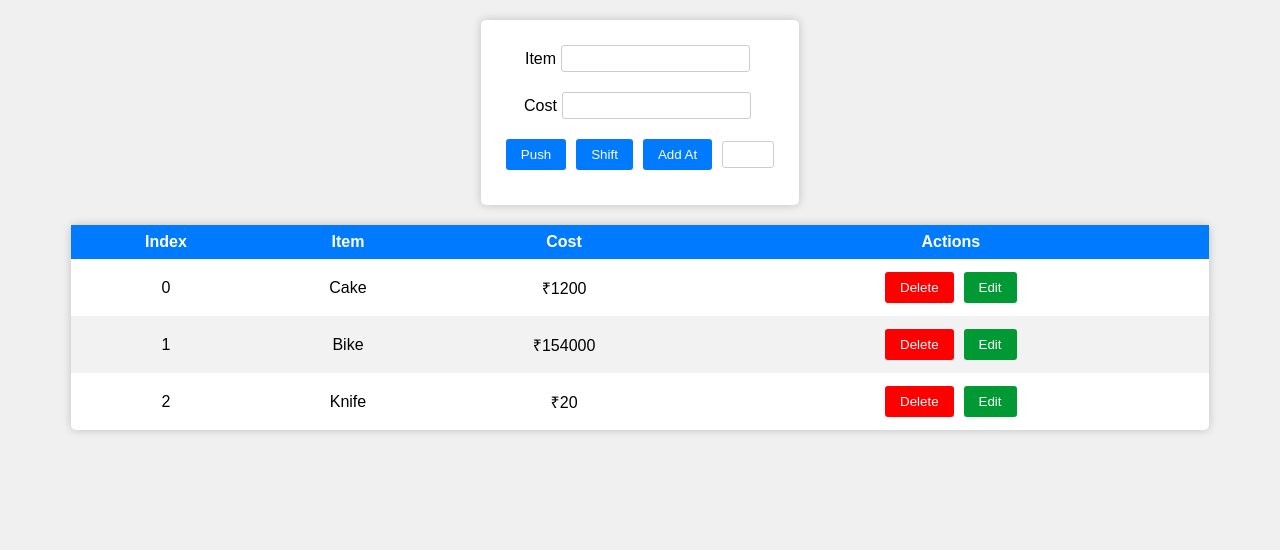
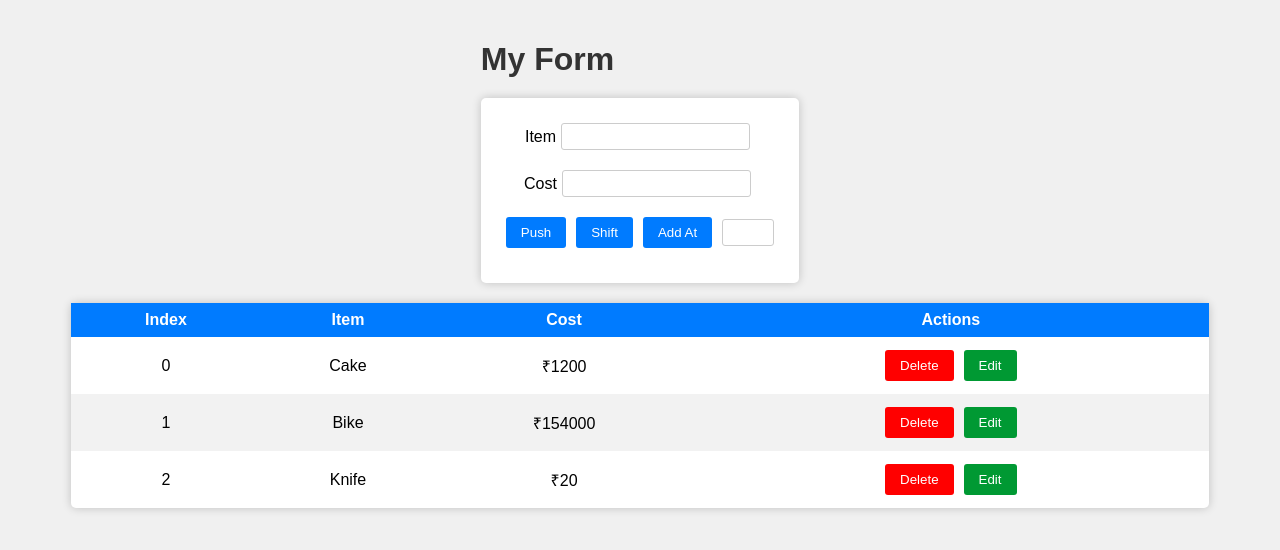
Before and after one commit to sujithmsjs/item-cost-management, a React (Create React App) app: page / in a window 1280 px wide. Shown: the top 550 px of the page. Built offline with nearby package versions, Linux system fonts and the light colour scheme.

Commit message:
Validations added

```diff
--- a/src/MyForm.js
+++ b/src/MyForm.js
@@ -34,6 +34,8 @@ const MyForm = ({ onAction, errorMessage }) => {
   };
 
   return (
+    <div>
+       <h1>My Form</h1>
       <form ref={formRef}>
         <div className="form-group">
           Item <input minLength={4} type="text" name="item" />
@@ -55,6 +57,7 @@ const MyForm = ({ onAction, errorMessage }) => {
         </div>
         {errorMessage && <p style={{ color: "red" }}>{errorMessage}</p>}
       </form>
+    </div>
   );
 };
 
```
Lines whose indentation alone changed are shown as unchanged.
